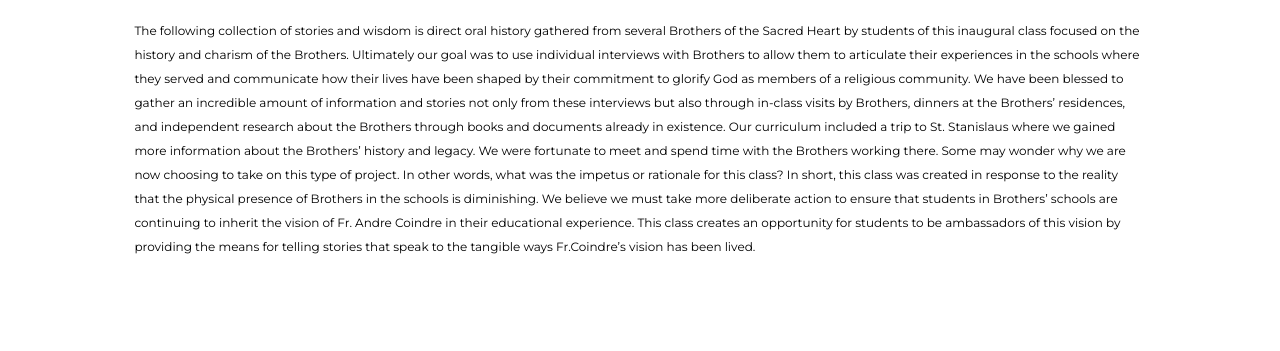
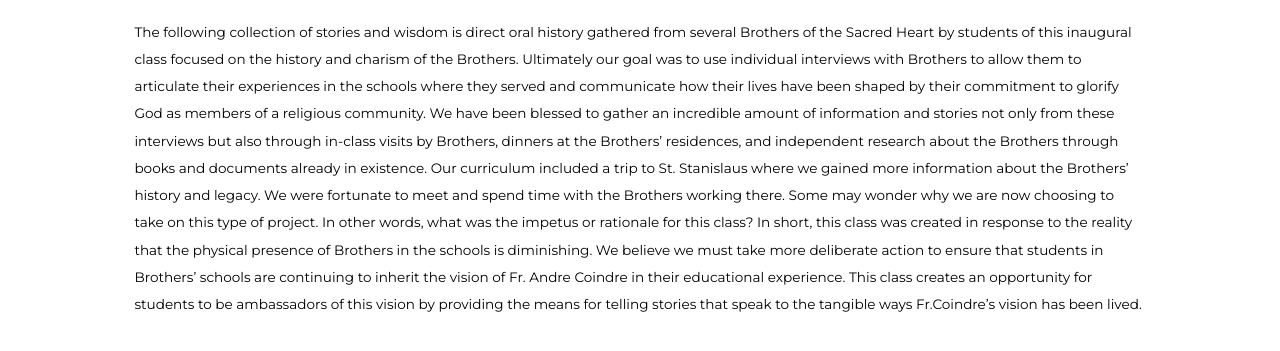
Before and after one commit to KevOubre/MetalMan, a website: page src/template/home.html in a window 1280 px wide. Shown: the part 141-492 px from the top of the page. Drawn offline with nearby package versions, Linux system fonts and the light colour scheme; files that its build step writes are made by us from their sources.

Commit message:
Changed font size again

```diff
--- a/src/assets/css/style.css
+++ b/src/assets/css/style.css
@@ -19,7 +19,7 @@
 }
 
 p{
-  font-size:.75em;
+  font-size:.85em;
   line-height: 2em;
 }
 
```
